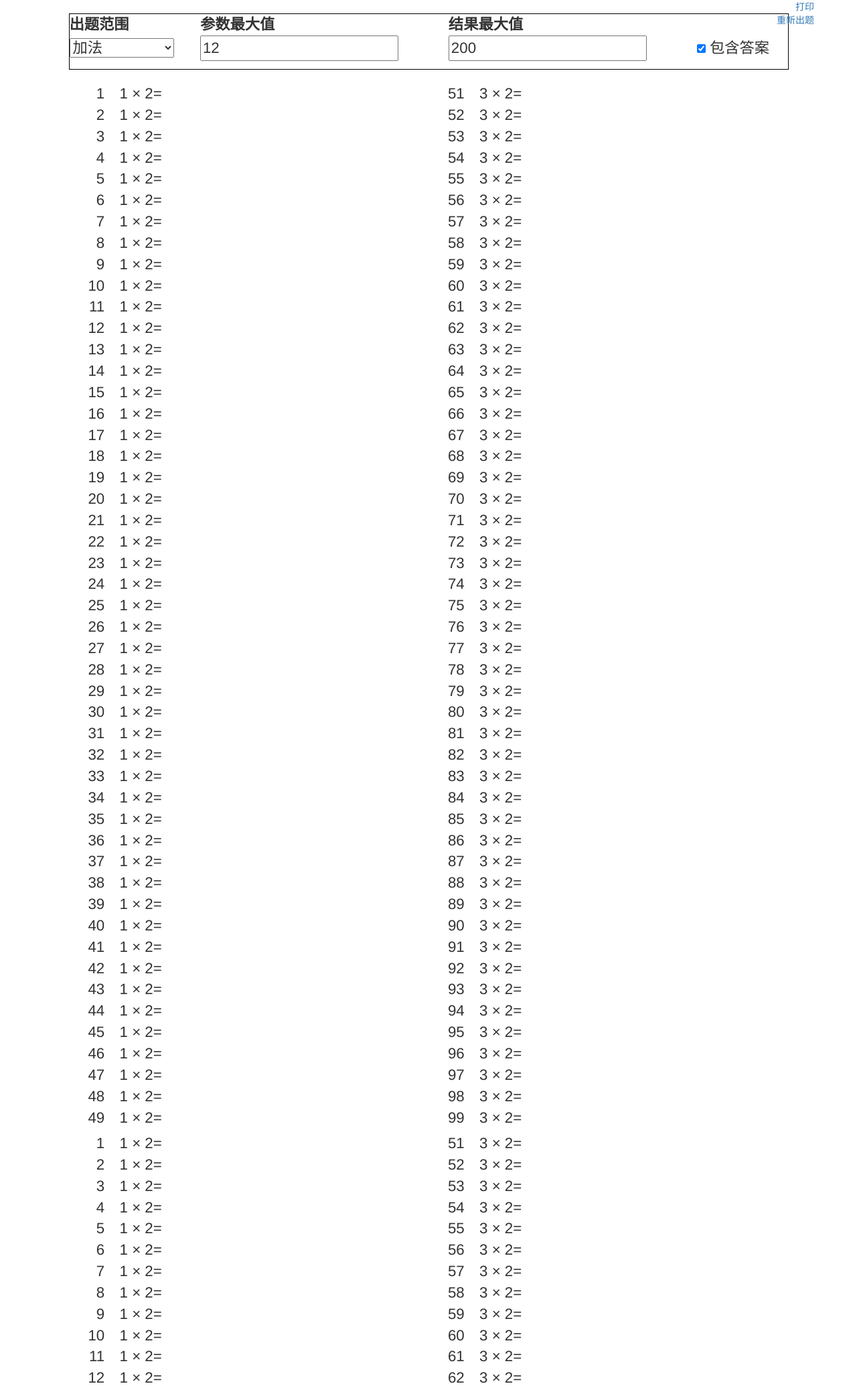
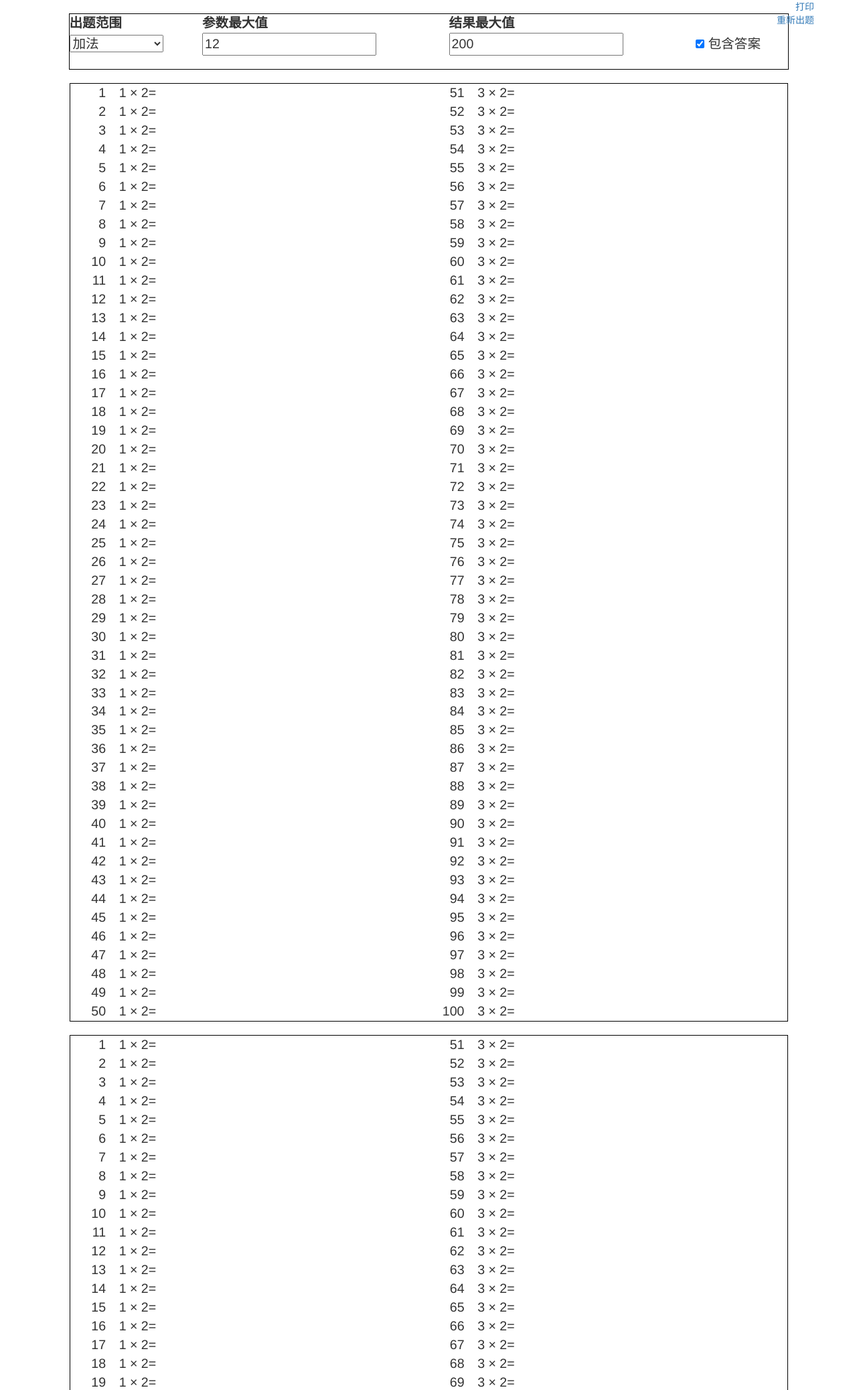
Before and after one commit to RobinBrossard/Primary-school-online-test-bank, a Spring Boot app: page /study.html in a window 1280 px wide. Shown: the top 2075 px of the page at 67% size. Run offline with Spring Boot 4, Linux system fonts and the light colour scheme.

Commit message:
调整格式，letter打印

```diff
--- a/src/main/resources/static/study.html
+++ b/src/main/resources/static/study.html
@@ -19,10 +19,10 @@
     <![endif]-->
 </head>
 <style>
-    .a4-endwise {
-        width: 1075px;
-        height: 1567px;
-        /*border: 1px #000 solid;*/
+    .letter-endwise {
+        width: 1073px;
+        height: 1401px;
+        border: 1px #000 solid;
         overflow: hidden;
         padding: 0;
         word-break: break-all;
@@ -42,20 +42,13 @@
         right: 5%;
     }
 
-    .beforeHeader,
-    .afterFooter {
-        display: none;
-    }
-
     table {
         width: 100%;
     }
 
     tr {
         width: 100%;
-        font-size: 5.9mm;
-
-
+        font-size: 1.4em;
     }
 
     .tdq {
@@ -66,14 +59,6 @@
     .tdn {
         width: 5%;
         text-align: right;
-    }
-
-    @media print {
-        /* 打印时显示 */
-        .beforeHeader,
-        .afterFooter {
-            display: block;
-        }
     }
 
     .inputdiv {
@@ -117,9 +102,8 @@
 
 
 <!--startprint-->
-<div class="container a4-endwise" id="test">
-    <table id="examOne">
-
+<div class="container letter-endwise">
+    <table id="examOne" >
         <script>
             var text = "";
             var q1 = "1 &#215; 2=";
@@ -135,17 +119,14 @@
             }
             document.getElementById("examOne").innerHTML = text;
         </script>
-
     </table>
-
 </div>
-<div class="container a4-endwise">
-    <table id="examTwo">
-
+<br/>
+<div class="container letter-endwise">
+    <table id="examTwo" >
         <script>
             var text = "";
             var q1 = "1 &#215; 2=";
-
             var q2 = "3 &#215; 2=";
             for (i = 0; i < 50; i++) {
                 var j, k = 0;
@@ -160,7 +141,6 @@
         </script>
     </table>
 </div>
-
 <!--endprint-->
 
 <!-- jQuery (necessary for Bootstrap's JavaScript plugins) -->
@@ -184,7 +164,7 @@
 
     function getOneQst() { //出一道数学题
 
-       //内函数，共享参数
+        //内函数，共享参数
         function chengchufa(numbersio, ofoio, j, k) { //生成jk间连续的乘除法
             var dbg = 1;
             var preItemsResult = 1;
@@ -194,7 +174,7 @@
                 if (ofoio[j] == 3) {
                     numbersio[j] = randomNum(0, maxnum);
                     numbersio[j + 1] = randomNum(0, maxnum);
-                } else if(ofoio[j] == 4){
+                } else if (ofoio[j] == 4) {
                     numbersio[j + 1] = randomNum(1, maxnum);
                     numbersio[j] = randomNum(0, maxnum) * numbersio[j + 1];
                 }
@@ -258,7 +238,7 @@
         var rangeselect = range.options[index].value;
         var maxnum = $("#maxnum").val();
         var maxresult = $("#maxresult").val();
-        var handaan=$("#handaan").is(':checked');
+        var handaan = $("#handaan").is(':checked');
 
 
         if (maxnum < 10 || maxresult < 0) {
@@ -400,13 +380,11 @@
 
             }
         }
-        if(handaan){
+        if (handaan) {
             resultfactor = resultfactor + " = " + checkresult;
-        } else
-        {
+        } else {
             resultfactor = resultfactor + " = ";
         }
-
 
 
         return resultfactor;
```
